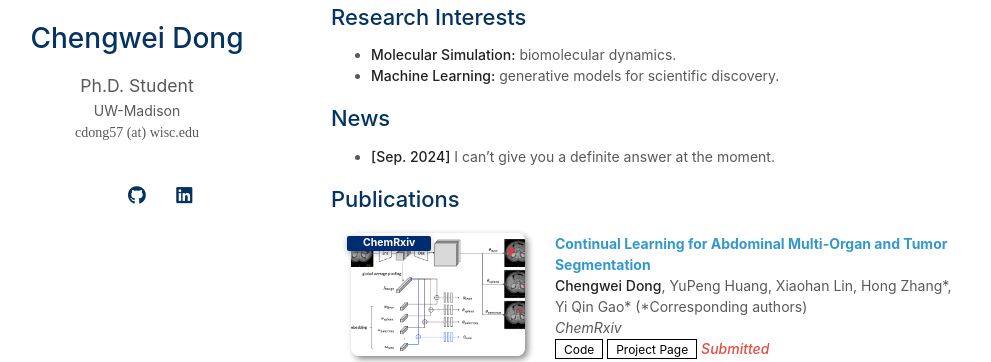
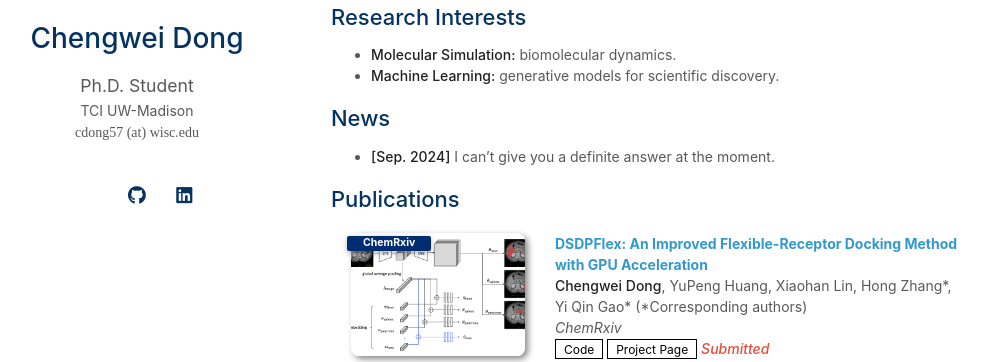
Before and after one commit to HCAya/profile, a Jekyll site: the page built from index.md, in a window 1280 px wide. Shown: the part 212-574 px from the top of the page, without its empty margins (139-1130 px from the left). Built offline with Jekyll 4.4.1, drawn with Linux system fonts in a browser that asks for light colours; a style sheet for code colours, icons or effects is not loaded; our own code applies the rules of GitHub Pages for plain Markdown files.

Commit message:
modified

```diff
--- a/_config.yml
+++ b/_config.yml
@@ -1,7 +1,7 @@
 # Basic Information
 title: Chengwei Dong
 position: Ph.D. Student
-affiliation: UW-Madison
+affiliation: TCI UW-Madison
 email: cdong57 (at) wisc.edu
 
 # Search Engine Optimization (SEO)
--- a/_data/publications.yml
+++ b/_data/publications.yml
@@ -1,6 +1,6 @@
 main:
 
-  - title: Continual Learning for Abdominal Multi-Organ and Tumor Segmentation
+  - title: "DSDPFlex: An Improved Flexible-Receptor Docking Method with GPU Acceleration"
     authors: <strong>Chengwei Dong</strong>, YuPeng Huang, Xiaohan Lin, Hong Zhang*, Yi Qin Gao* (*Corresponding authors)
     conference_short: ChemRxiv
     conference: ChemRxiv
```
